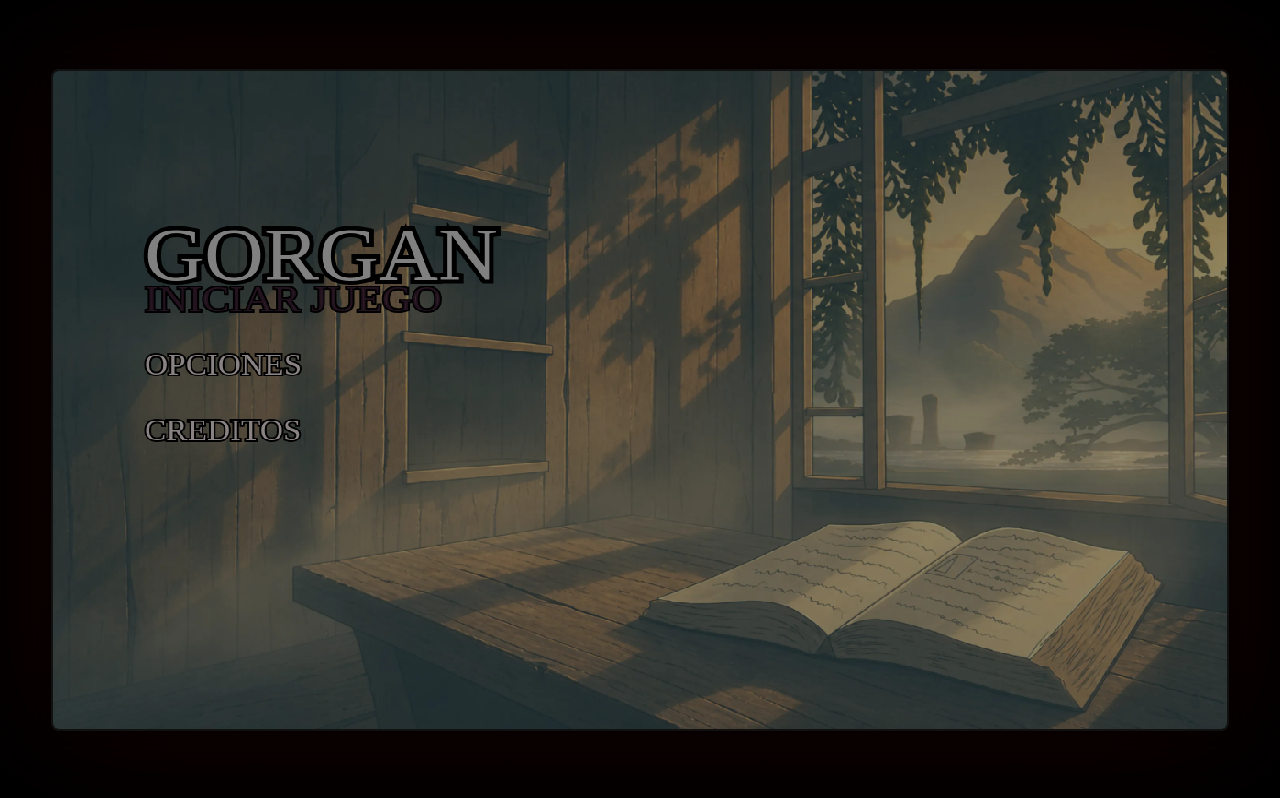
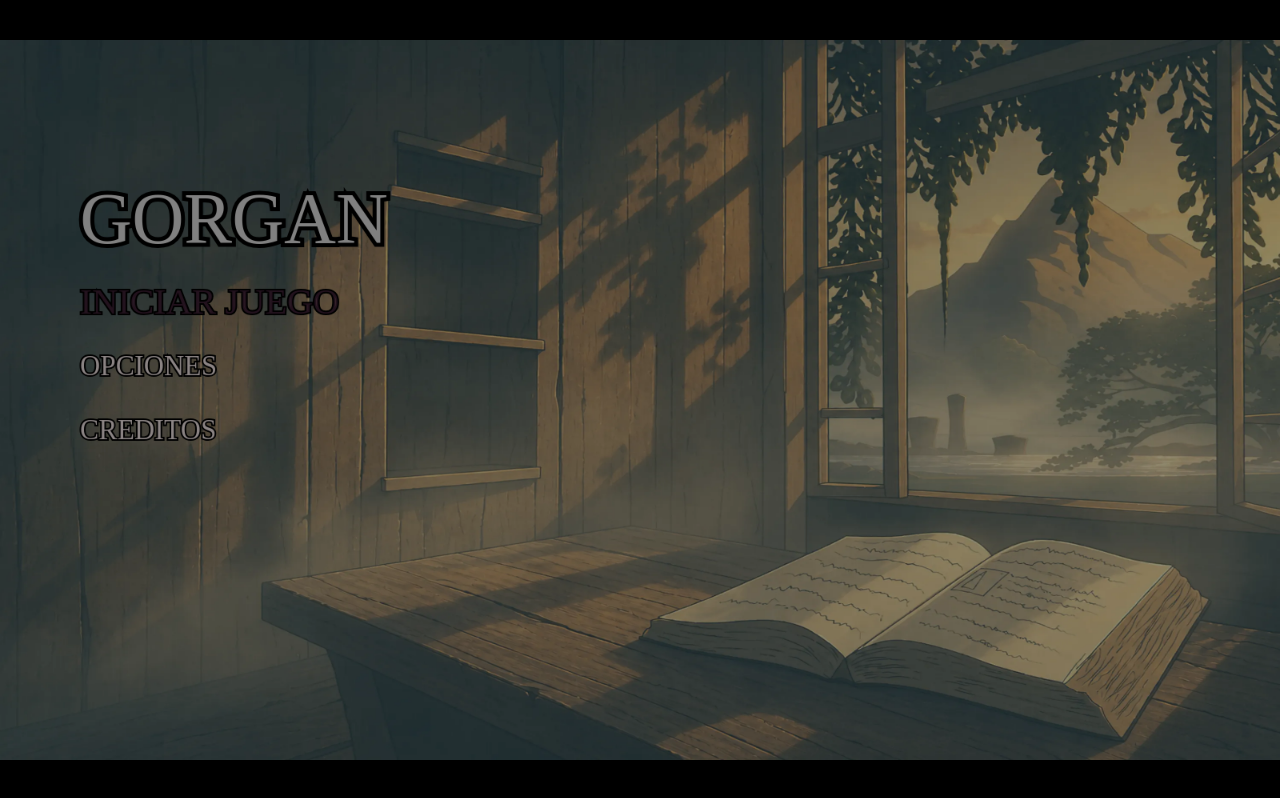
Before and after one commit to Thelmo-SM/game_gorgan, a website built with webpack: page src/index.html in a window 1280 px wide. Built offline with nearby package versions, Linux system fonts and the light colour scheme.

Commit message:
otimeddffd3r35ertetet

```diff
--- a/src/core/game.js
+++ b/src/core/game.js
@@ -209,16 +209,16 @@ new HealingItem({
 
 if (this.isMobile) {
 
-    this.baseWidth = 640;
-    this.baseHeight = 360;
+    this.canvas.width = 960;
+    this.canvas.height = 540;
 
 } else {
 
-    this.baseWidth = 1920;
-    this.baseHeight = 1080;
+    this.canvas.width = 1600;
+    this.canvas.height = 900;
 }
-this.canvas.width = window.innerWidth;
-this.canvas.height = window.innerHeight;
+// this.canvas.width = window.innerWidth;
+// this.canvas.height = window.innerHeight;
 
     //MENU DEL JUEGO
 this.menu = new Menu({
@@ -1151,7 +1151,8 @@ drawEndScreen() {
     c.textAlign = 'center';
     c.textBaseline = 'middle';
 
-    c.font = `${80 * scaleX}px GameFont`;
+    // 🔥 TITULO
+    c.font = `${Math.min(80 * scaleX, 55)}px GameFont`;
     c.fillStyle = 'white';
 
     c.fillText(
@@ -1160,7 +1161,8 @@ drawEndScreen() {
         this.canvas.height / 2 - (80 * scaleY)
     );
 
-    c.font = `${30 * scaleX}px GameFont`;
+    // 🔥 TEXTO
+    c.font = `${Math.min(30 * scaleX, 24)}px GameFont`;
 
     c.fillText(
         'Gracias por jugar',
@@ -1168,7 +1170,8 @@ drawEndScreen() {
         this.canvas.height / 2
     );
 
-    c.font = `${25 * scaleX}px GameFont`;
+    // 🔥 SUBTEXTO
+    c.font = `${Math.min(25 * scaleX, 20)}px GameFont`;
 
     c.fillStyle = 'gray';
 
--- a/src/index.html
+++ b/src/index.html
@@ -22,36 +22,25 @@ html,body{
 
 /* 🔥 CENTRAR EL CANVAS */
 body{
+    margin:0;
     display:flex;
     justify-content:center;
     align-items:center;
+    min-height:100vh;
     background:black;
+    overflow:hidden;
 }
 
 /* 🔥 CANVAS MÁS PEQUEÑO */
 canvas{
-
-    width:min(92vw, 1600px);
+    width:100vw;
+    max-width:1600px;
 
     aspect-ratio:16/9;
 
     height:auto;
 
-    max-height:85vh;
-
     display:block;
-
-    image-rendering:pixelated;
-
-    background:black;
-
-    border:2px solid #111;
-
-    border-radius:8px;
-
-    box-shadow:
-        0 0 40px rgba(0,0,0,0.8),
-        0 0 120px rgba(120,0,0,0.25);
 }
 
 /* MOBILE */
```
